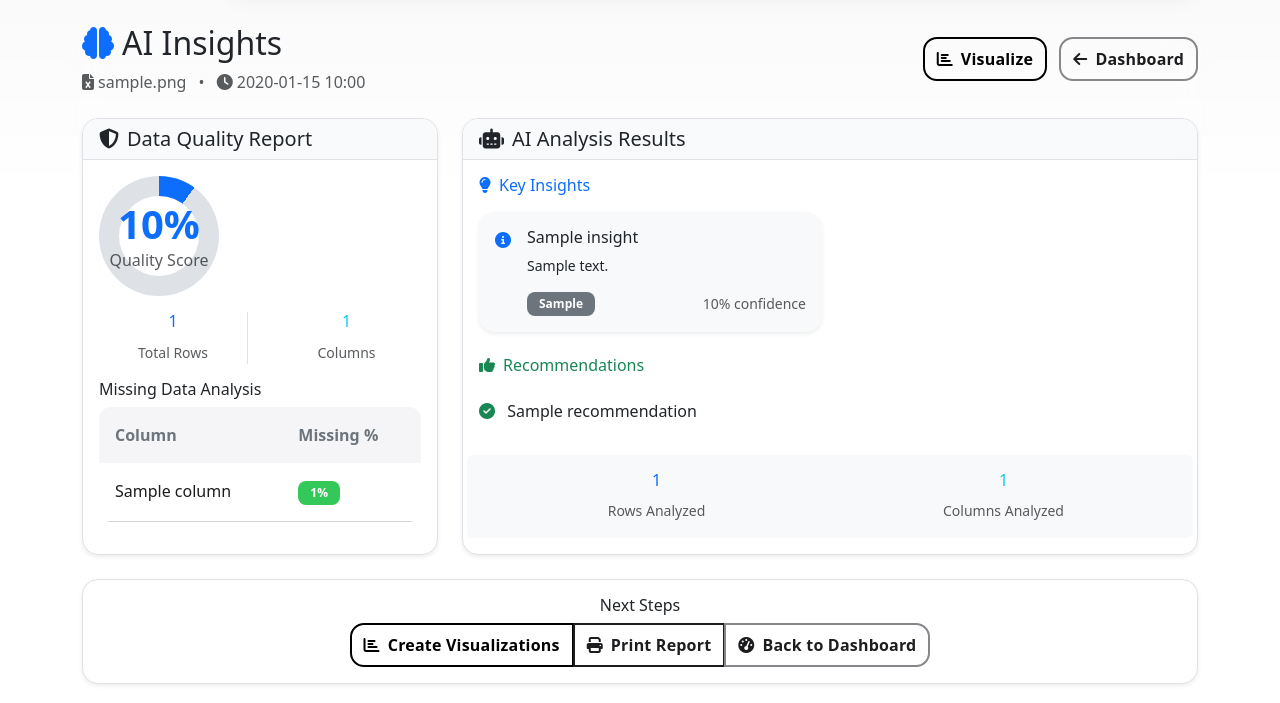
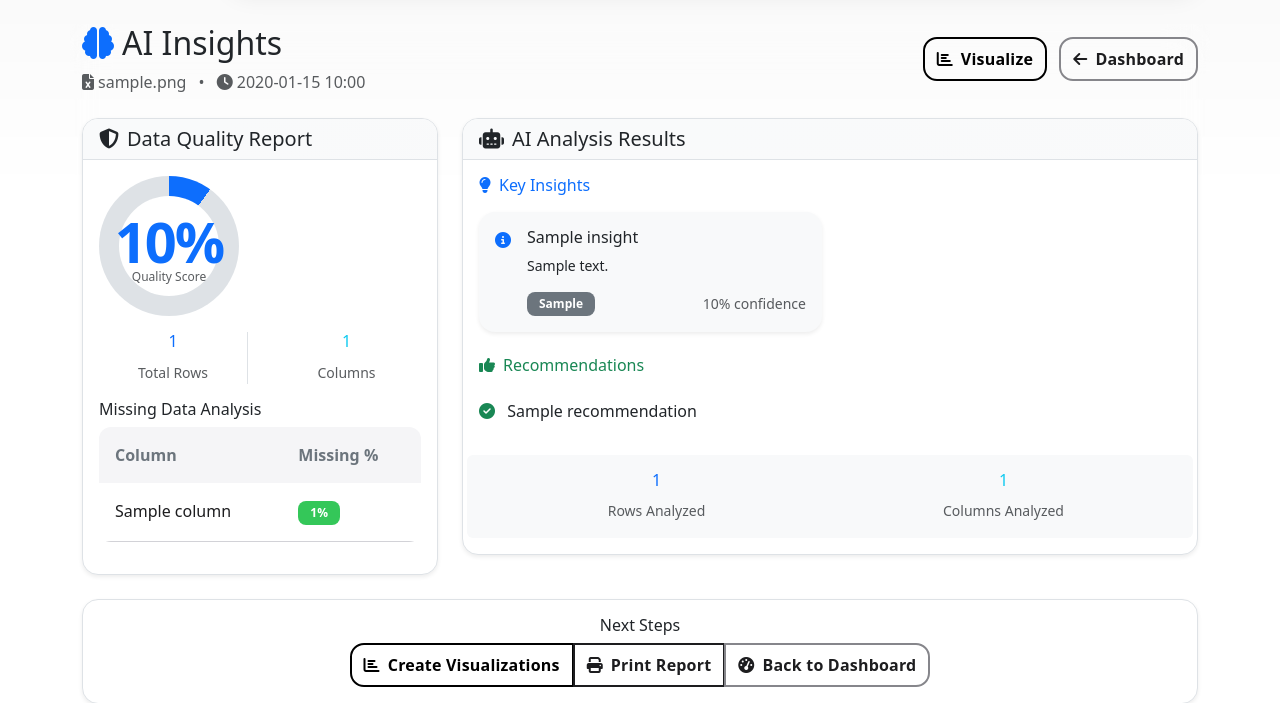
Before and after one commit to vinitgirdhar/Exelio, a Flask app: template templates/ai_insights.html in a window 1280 px wide. Shown: the part 107-810 px from the top of the page. Run offline with Flask 3, Linux system fonts and the light colour scheme; tables that the repository leaves empty hold one stand-in row (values such as "Sample post"); the template is opened without the code that fills it: values that come from a table or form of the project are taken from there, most other values are stand-ins (such as "Sample title", 1, 10 or a date in 2020).

Commit message:
Improve data quality report display and column naming in analysis
Refactor progress circle styling in `ai_insights.html` to better display quality score and label, and update `parse_excel_file` in `utils.py` to use the first row as column headers when actual headers are missing or unnamed.

Replit-Commit-Author: Agent
Replit-Commit-Session-Id: e3a42ee0-549c-4401-b9ba-7e3bc7344400
Replit-Commit-Checkpoint-Type: full_checkpoint
Replit-Commit-Screenshot-Url: https://storage.googleapis.com/screenshot-production-us-central1/66858201-24bf-481f-bb26-a6f2d4aac128/e3a42ee0-549c-4401-b9ba-7e3bc7344400/9DAfQlY

```diff
--- a/templates/ai_insights.html
+++ b/templates/ai_insights.html
@@ -37,8 +37,10 @@
                 {% if quality_report and not quality_report.get('error') %}
                     <div class="text-center mb-3">
                         <div class="progress-circle">
-                            <span class="display-6 fw-bold text-primary">{{ "%.0f"|format(quality_report.quality_score) }}%</span>
-                            <p class="text-muted mb-0">Quality Score</p>
+                            <div class="progress-circle-content">
+                                <span class="display-4 fw-bold text-primary">{{ "%.0f"|format(quality_report.quality_score) }}%</span>
+                                <small class="text-muted d-block" style="font-size: 0.75rem; margin-top: -5px;">Quality Score</small>
+                            </div>
                         </div>
                     </div>
 
@@ -221,29 +223,33 @@
 .progress-circle {
     position: relative;
     display: inline-block;
-    width: 120px;
-    height: 120px;
+    width: 140px;
+    height: 140px;
     border-radius: 50%;
     background: conic-gradient(var(--bs-primary) {{ "%.0f"|format(quality_report.quality_score * 3.6) if quality_report and not quality_report.get('error') else 0 }}deg, var(--bs-gray-300) 0deg);
     display: flex;
     align-items: center;
     justify-content: center;
-    flex-direction: column;
 }
 
 .progress-circle::before {
     content: '';
     position: absolute;
-    width: 80px;
-    height: 80px;
+    width: 100px;
+    height: 100px;
     border-radius: 50%;
     background: var(--bs-body-bg);
 }
 
-.progress-circle span,
-.progress-circle p {
+.progress-circle-content {
     position: relative;
     z-index: 1;
+    display: flex;
+    flex-direction: column;
+    align-items: center;
+    justify-content: center;
+    text-align: center;
+    line-height: 1.2;
 }
 </style>
 {% endblock %}
```
Also changed, not shown: utils.py (+12 -2 lines).
